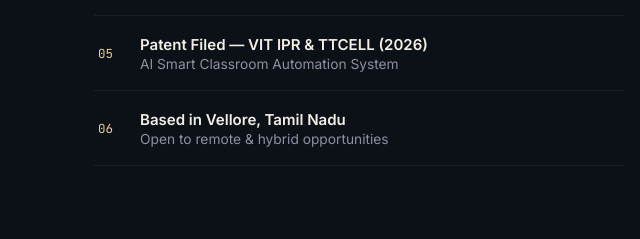
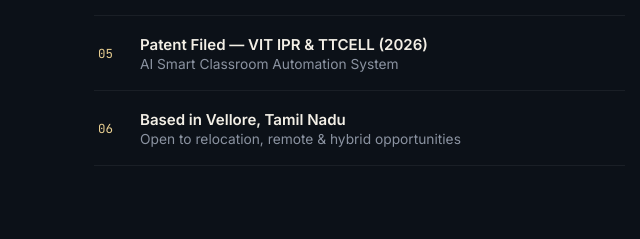
Before and after one commit to keerthivasan01082004-arch/Portfolio-, a plain HTML site: page index.html in a window 1280 px wide. Shown: the part 1613-1852 px from the top of the page, 591-1231 px from the left. Drawn offline with Linux system fonts and the light colour scheme.

Commit message:
Add relocation availability

```diff
--- a/index.html
+++ b/index.html
@@ -361,7 +361,7 @@
         <div class="highlight-item"><div class="hi-icon">03</div><div class="hi-text"><strong>Cloud Intern — ElectroCloud Labs</strong>AWS EC2 · S3 · RDS · Lambda (Jun–Jul 2024)</div></div>
         <div class="highlight-item"><div class="hi-icon">04</div><div class="hi-text"><strong>Research Co-author — IRJMIT 2026</strong>Postpartum mental-health model benchmark · Vol. 8, Issue 5</div></div>
         <div class="highlight-item"><div class="hi-icon">05</div><div class="hi-text"><strong>Patent Filed — VIT IPR & TTCELL (2026)</strong>AI Smart Classroom Automation System</div></div>
-        <div class="highlight-item"><div class="hi-icon">06</div><div class="hi-text"><strong>Based in Vellore, Tamil Nadu</strong>Open to remote & hybrid opportunities</div></div>
+        <div class="highlight-item"><div class="hi-icon">06</div><div class="hi-text"><strong>Based in Vellore, Tamil Nadu</strong>Open to relocation, remote & hybrid opportunities</div></div>
       </div>
     </div>
   </div>
```
